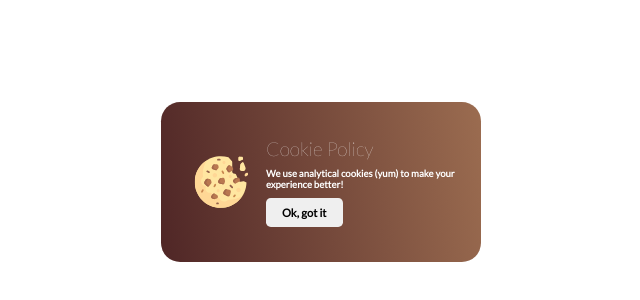
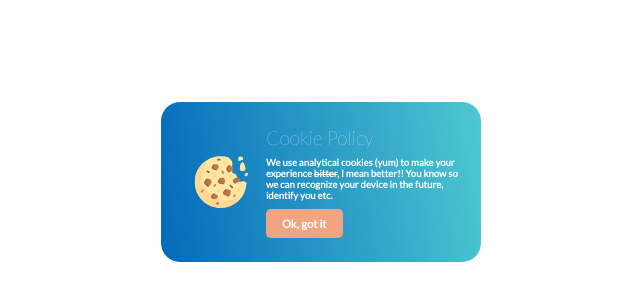
Before and after one commit to alba-molina-nyc/js_animations, a plain HTML site: page index.html in a window 1280 px wide. Shown: the part 218-518 px from the top of the page, without its empty margins (319-959 px from the left). Drawn offline with Linux system fonts and the light colour scheme.

Commit message:
more css

```diff
--- a/index.html
+++ b/index.html
@@ -73,7 +73,7 @@
 </svg>
 <div class="text">
     <h2 class="cookie-title">Cookie Policy</h2>
-    <p class="cookie-subtitle">We use analytical cookies (yum) to make your experience better!</p>
+    <p class="cookie-subtitle">We use analytical cookies (yum) to make your experience <strike>bitter</strike>, I mean better!! You know so we can recognize your device in the future, identify you etc.</p>
 <button>Ok, got it</button>
 </div>
 </div>
--- a/style.css
+++ b/style.css
@@ -9,7 +9,7 @@ body{
 }
 
 .cookie-container {
-    background: linear-gradient(260deg, #9b6c50 0%, #4f2626 100%);
+    background: linear-gradient(260deg, #4FC8D1 0%, #0369BA 100%);
     /* centers in the middle */
     position: absolute;
     top: 50%;
@@ -50,6 +50,8 @@ button {
     font-size: 0.7rem;
     font-weight: bold;
     border-radius: 0.3rem;
+    background: rgb(241,164,130);
+    color: white;
 }
 
 .text {
```
